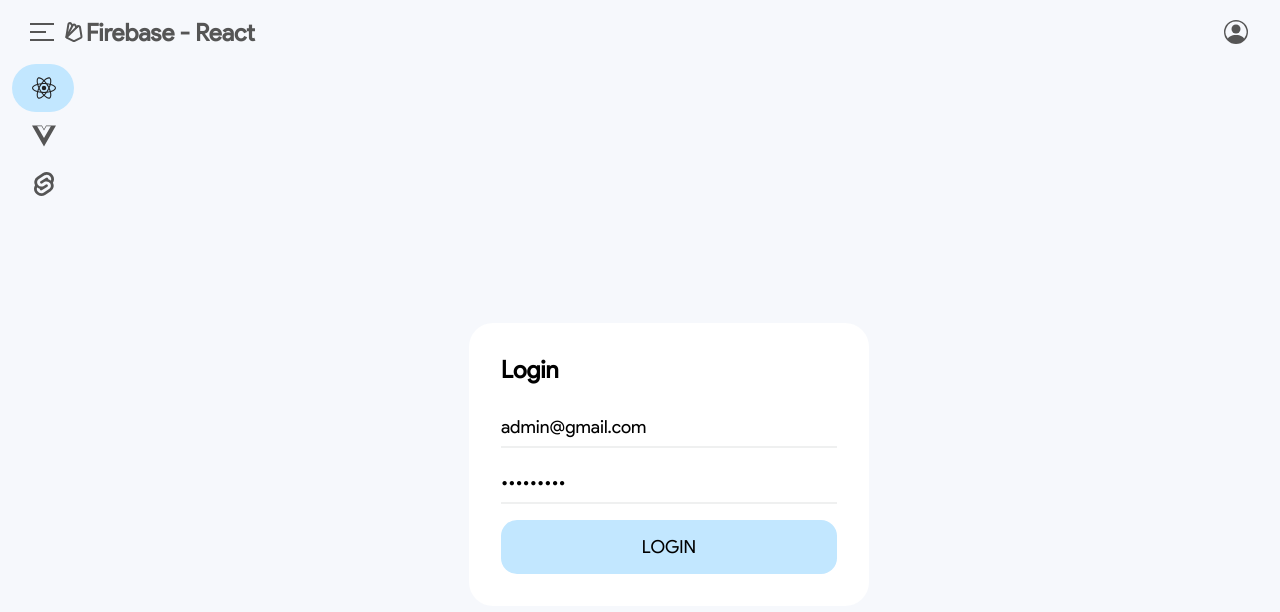
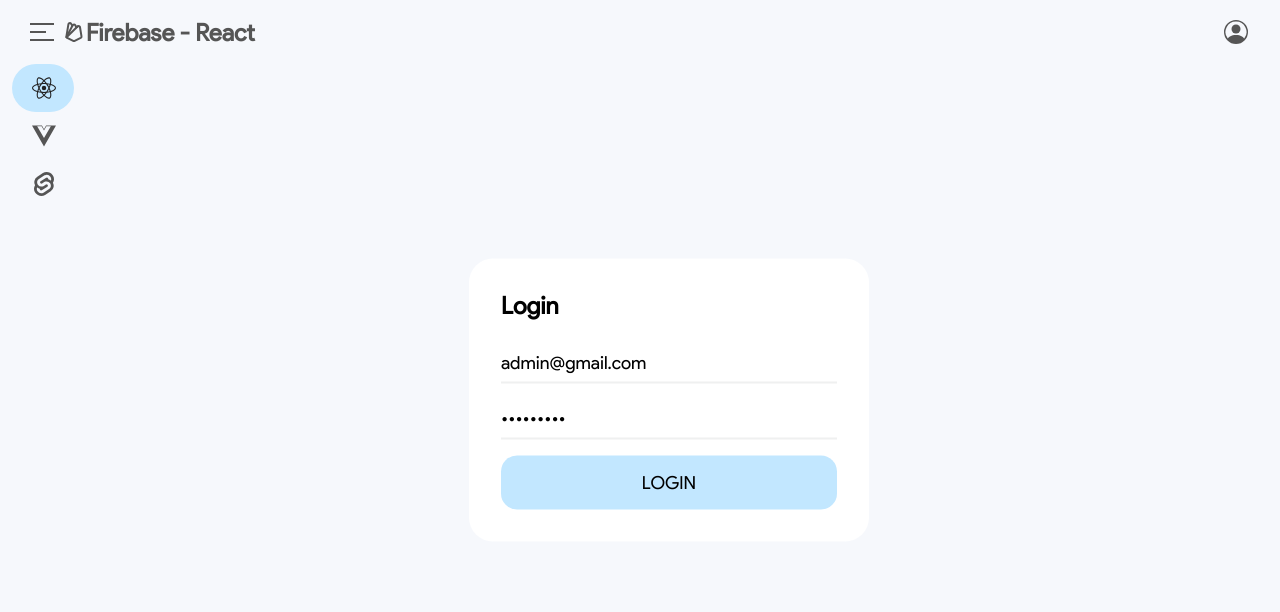
Before and after one commit to tsun-yu/moneyapp-firebase-react, a React (Create React App) app: page /login in a window 1280 px wide. Shown: the top 612 px of the page. Built offline with nearby package versions, Linux system fonts and the light colour scheme; no server answers.

Commit message:
fix: 確認登入狀態寫在onMounted

```diff
--- a/src/pages/Home.tsx
+++ b/src/pages/Home.tsx
@@ -110,9 +110,8 @@ function Home() {
   const [dollar, setDollar] = useState("");
   const [date, setDate] = useState("");
 
-  checkSignedStatus();
-
   useEffect(() => {
+    checkSignedStatus();
     const currTime = new Date();
     const [currYr, currMon, currDate] = [
       currTime.getFullYear(),
--- a/src/pages/Login.tsx
+++ b/src/pages/Login.tsx
@@ -14,8 +14,7 @@ const Container = styled.div`
   background-color: var(--bg-secondary);
   /* width: 100vw; */
   height: 100vh;
-  display: grid;
-  place-items: center;
+  position: relative;
 `;
 const LoginElement = styled.div`
   /* background-color: var(--bg-secondary); */
@@ -23,6 +22,10 @@ const LoginElement = styled.div`
   border-radius: 1.5rem;
   width: min(90%, 400px);
   padding: 2rem 2rem 1rem;
+  position: absolute;
+  top: calc(50% - 4rem);
+  left: 50%;
+  transform: translate(-50%, -50%);
 
   h2 {
     font-size: 1.5rem;
@@ -64,7 +67,10 @@ function Login() {
       }
     });
   };
-  checkSignedStatus();
+
+  useEffect(() => {
+    checkSignedStatus();
+  }, []);
 
   const signIn = async (email: string, password: string) => {
     try {
```
